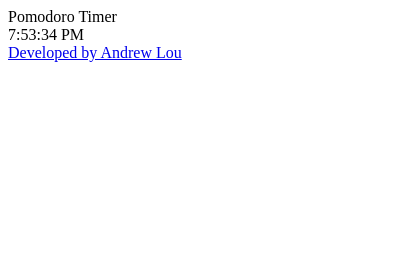
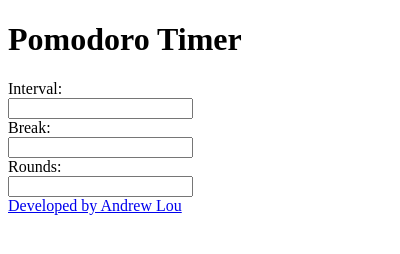
Before and after one commit to icer6683/extension, a browser extension: page popup.html in a window 400 px wide. Drawn offline with Linux system fonts and the light colour scheme.

Commit message:
Pomodoro Form Creation

```diff
--- a/content.js
+++ b/content.js
@@ -1,3 +1,4 @@
+function clock() {
   setInterval(
     function () {
       var date = new Date();
@@ -11,4 +12,5 @@ setInterval(
       if (minute < 10) { minute = "0" + minute; }
       if (second < 10) { second = "0" + second; }
       document.getElementById("clock").innerHTML = hour + ":" + minute + ":" + second + " " + semi;
-  }, 500)
+    }, 500);
+}
--- a/popup.css
+++ b/popup.css
@@ -1,3 +1,4 @@
+/*popup styles*/
 body {
   min-width: 300px;
   max-width: 100%;
--- a/popup.html
+++ b/popup.html
@@ -4,12 +4,21 @@
 <head>
   <link rel="stylesheet" href="popup.css">
 </head>
+<title> Pomodoro Timer </title>
 
 <body>
-  Pomodoro Timer
+  <h1>Pomodoro Timer</h1>
+  <form action>
+
+  </form>
+  Interval: <br> <input type="number" name="interval">
+  <br>
+  Break: <br> <input type="number" name="break">
+  <br>
+  Rounds: <br> <input type="number" name="iterations">
+  <br>
   <div id="clock">
   </div>
-
   <a href="https://www.andrewlou.dev">Developed by Andrew Lou</a>
   <script src="content.js">
   </script>
```
Lines whose indentation alone changed are shown as unchanged.
